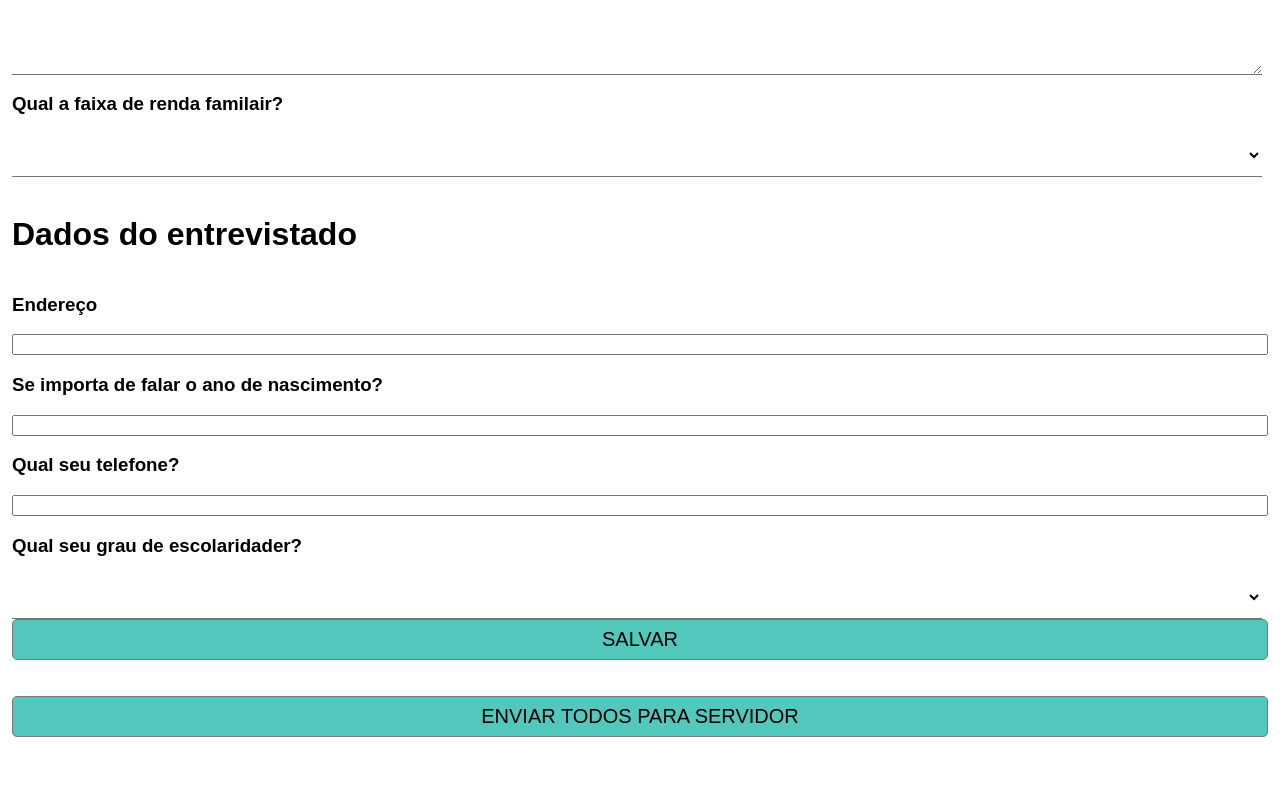
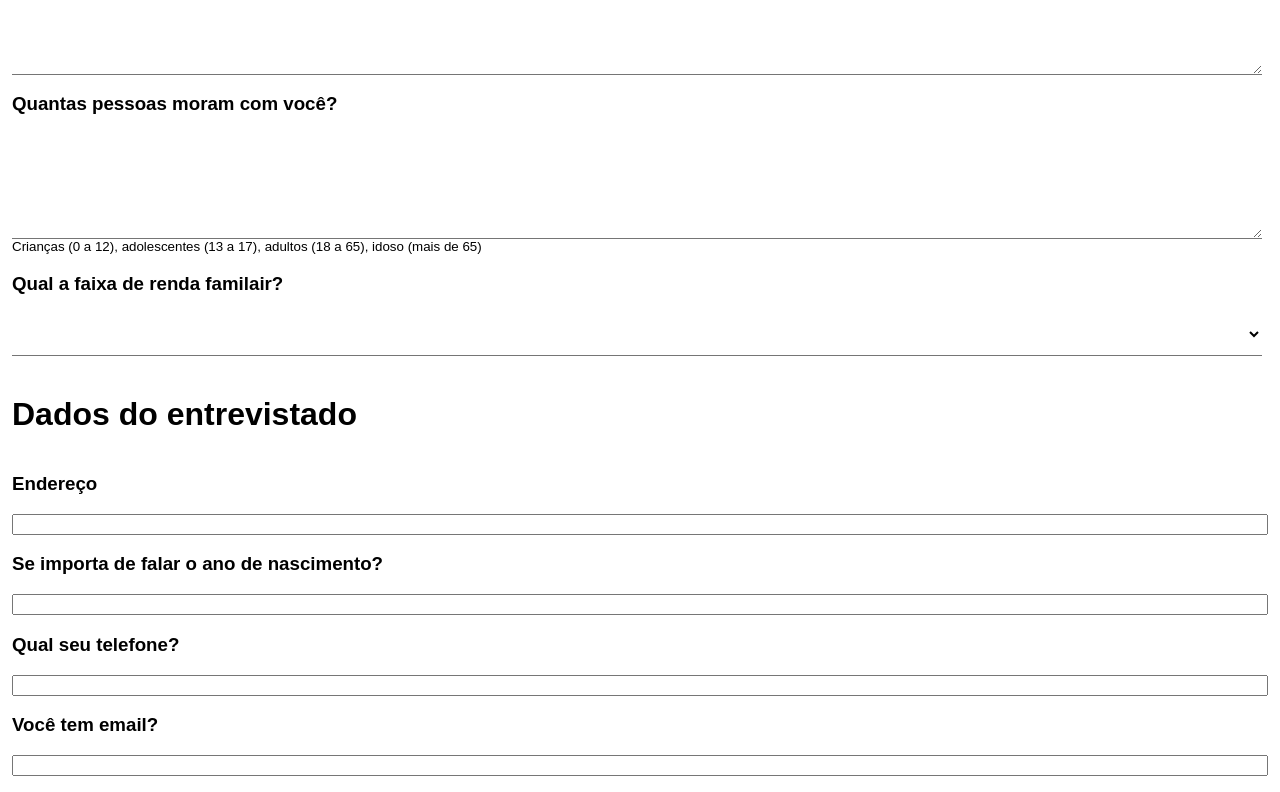
Before and after one commit to dantenol/brumadinho, a website: page client/adm/mapeamento.html in a window 1280 px wide. Shown: the part 1860-2652 px from the top of the page. Before the commit the page ends 2609 px from the top, so only its background shows below. Drawn offline with Linux system fonts and the light colour scheme.

Commit message:
add pessoas na casa and email

```diff
--- a/client/adm/mapeamento.html
+++ b/client/adm/mapeamento.html
@@ -68,6 +68,9 @@
       <textarea rows="4" id="impeditivoAtividadeRendaExtra"></textarea>
       <h3>O que você precisa para fazer isso se tornar realidade?</h3>
       <textarea rows="4" id="necessidadeAtividadeRendaExtra"></textarea>
+      <h3>Quantas pessoas moram com você?</h3>
+      <textarea rows="4" id="pessoasNaCasa"></textarea>
+      <small>Crianças (0 a 12), adolescentes (13 a 17), adultos (18 a 65), idoso (mais de 65)</small>
       <h3>Qual a faixa de renda familair?</h3>
       <select id="renda">
         <option disabled selected></option>
@@ -85,6 +88,8 @@
       <input id="anoNasc" type="text" />
       <h3>Qual seu telefone?</h3>
       <input id="tel" type="tel" />
+      <h3>Você tem email?</h3>
+      <input id="email" type="email" />
       <h3>Qual seu grau de escolaridader?</h3>
       <select id="escolaridade">
         <option disabled selected></option>
```
